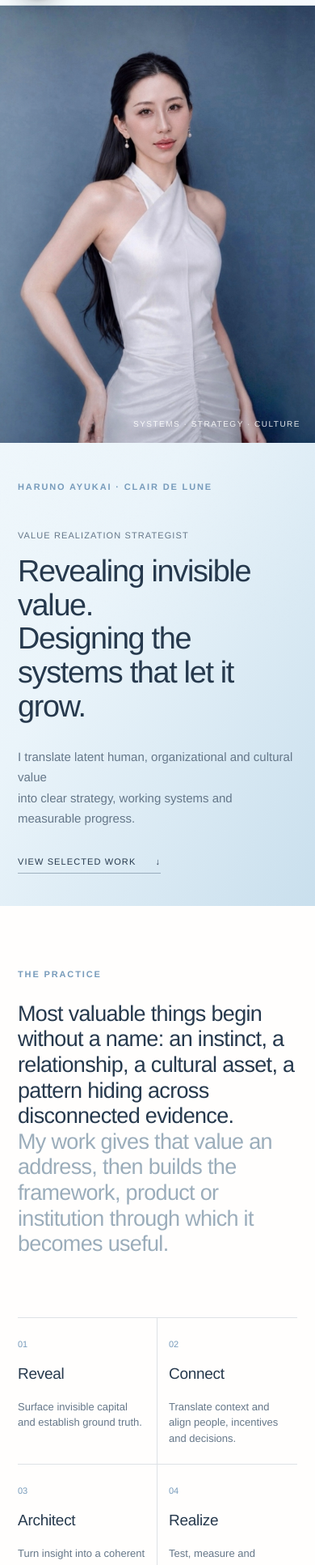
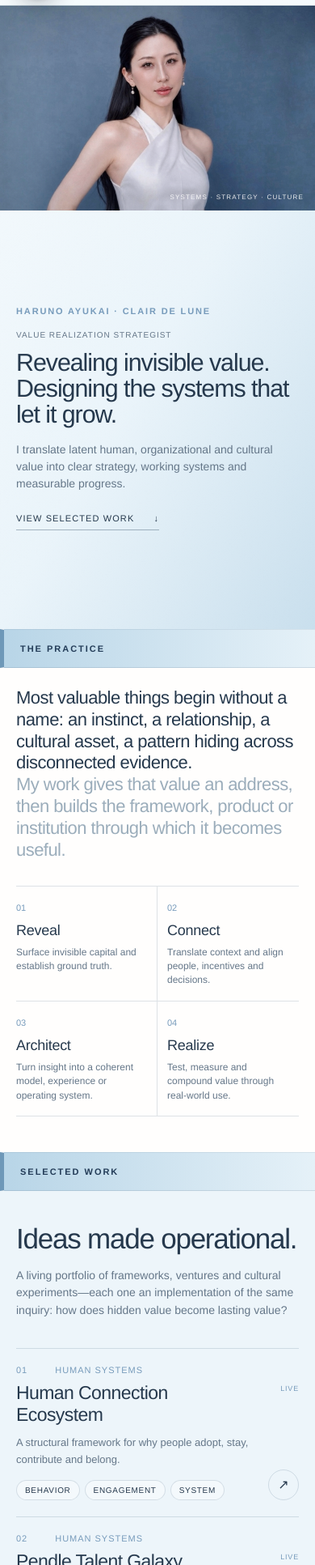
Before and after one commit to Haru317/portfolio, a website built with Vite: page index.html in a window 390 px wide. Shown: the part 67-2000 px from the top of the page at 81% size. Built offline with nearby package versions, Linux system fonts and the light colour scheme.

Commit message:
Redesign mobile portfolio hierarchy and density

```diff
--- a/src/style.css
+++ b/src/style.css
@@ -201,46 +201,90 @@ footer .brand-logo { width: 54px; height: 54px; }
   .menu span { display: block; height: 1px; margin: 5px 0; background: var(--navy); }
   .wordmark { gap: 10px; font-size: 11px; }
   .brand-logo, .nav.scrolled .brand-logo { width: 54px; height: 54px; }
-  .hero { min-height: auto; height: auto; grid-template-columns: 1fr; padding-top: 74px; }
-  .hero-copy { min-height: 545px; height: auto; padding: 48px 22px 40px; order: 2; }
-  .hero-title { margin: 48px 0 0; padding: 0; }
-  .role { margin-bottom: 18px; font-size: 11px; }
-  .hero h1 { font-size: clamp(34px, 9.7vw, 46px); line-height: 1.1; }
+  .hero { min-height: 100svh; height: auto; grid-template-columns: 1fr; padding-top: 74px; }
+  .hero-copy {
+    min-height: 0; height: auto; padding: 24px 20px 28px; order: 2;
+    display: grid; grid-template-rows: auto auto auto; align-content: start;
+  }
+  .hero-title { margin: 18px 0 0; padding: 0; }
+  .role { margin-bottom: 12px; font-size: 10px; }
+  .hero h1 { font-size: clamp(28px, 7.8vw, 32px); line-height: 1.06; letter-spacing: -.035em; }
   .hero h1 span { white-space: normal; }
-  .hero-bottom { grid-template-columns: 1fr; gap: 22px; }
-  .hero-bottom > p span { white-space: normal; }
+  .hero-bottom { width: 100%; margin-top: 18px; grid-template-columns: 1fr; gap: 14px; }
+  .hero-bottom > p { font-size: 14px; line-height: 1.5; }
+  .hero-bottom > p span { display: inline; white-space: normal; }
   .hero-bottom a { width: fit-content; }
-  .hero-portrait { min-height: 64svh; height: 64svh; order: 1; }
-  .hero-portrait img { inset: 0; width: 100%; height: 100%; transform: none; object-fit: cover; object-position: center 24%; }
-  .portrait-caption { right: 18px; bottom: 18px; }
-  .statement, .portfolio, .identity, .contact { padding: 78px 22px; }
-  .statement-copy { margin: 28px 0 62px; }
-  .statement-copy p { font-size: 27px; }
+  .hero-portrait { min-height: 220px; height: 30svh; max-height: 280px; order: 1; }
+  .hero-portrait img { inset: 0; width: 100%; height: 100%; transform: none; object-fit: cover; object-position: center 18%; }
+  .portrait-caption { right: 14px; bottom: 12px; font-size: 8px; }
+
+  #practice, #projects, #principles, #lineage { scroll-margin-top: 74px; }
+  .statement, .portfolio, .identity, .contact { padding: 0 20px 44px; }
+  .statement > .eyebrow,
+  .section-head .eyebrow,
+  .framework .eyebrow,
+  .identity .eyebrow,
+  .contact .eyebrow {
+    min-height: 48px; margin: 0 -20px 24px; padding: 0 20px;
+    display: flex; align-items: center;
+    color: var(--navy); background: linear-gradient(90deg, #b8d5e7 0%, #e5f1f8 100%);
+    border-left: 5px solid #6e98b8; border-top: 1px solid rgba(35,60,88,.08); border-bottom: 1px solid rgba(35,60,88,.12);
+    font-size: 11px; letter-spacing: .18em;
+  }
+  .statement-copy { margin: 0 0 18px; }
+  .statement-copy p { font-size: 22px; line-height: 1.22; }
   .method { grid-template-columns: 1fr 1fr; }
-  .method > div, .method > div:not(:first-child) { padding: 22px 14px 22px 0; border-bottom: 1px solid var(--line); }
-  .method > div:nth-child(even) { padding-left: 14px; border-right: 0; }
-  .method h3 { margin: 18px 0 20px; font-size: 19px; }
-  .method p { font-size: 13px; }
-  .section-head { grid-template-columns: 1fr; gap: 28px; margin-bottom: 48px; }
-  .section-head h2 { font-size: 39px; }
-  .project { grid-template-columns: 1fr 48px; gap: 16px; padding: 23px 0; }
+  .method > div, .method > div:not(:first-child) { padding: 16px 12px 16px 0; border-bottom: 1px solid var(--line); }
+  .method > div:nth-child(even) { padding-left: 12px; border-right: 0; }
+  .method h3 { margin: 10px 0 8px; font-size: 18px; }
+  .method p { font-size: 12px; line-height: 1.45; }
+
+  .section-head { grid-template-columns: 1fr; gap: 16px; margin-bottom: 30px; }
+  .section-head > div:first-child { display: contents; }
+  .section-head .eyebrow { order: 1; }
+  .section-head h2 { order: 2; margin: 0; font-size: 35px; }
+  .section-head > p { order: 3; font-size: 14px; line-height: 1.55; }
+  .project { grid-template-columns: 1fr 42px; gap: 12px; padding: 20px 0; }
   .project-meta { grid-column: 1 / -1; }
-  .project-main h3 { font-size: 25px; }
-  .project-action { flex-direction: column; align-items: flex-end; gap: 22px; }
+  .project-main h3 { font-size: 23px; }
+  .project-main > p { margin-bottom: 14px; font-size: 13px; }
+  .project-action { flex-direction: column; align-items: flex-end; gap: 14px; }
   .status { white-space: nowrap; font-size: 9px; }
-  .portfolio-note { width: 100%; margin: 34px 0 0; }
-  .framework { padding: 78px 22px; grid-template-columns: 1fr; min-height: auto; gap: 60px; }
-  .framework-mark { max-width: 360px; }
-  .framework h2 { font-size: 37px; }
+  .project-arrow { width: 38px; height: 38px; }
+  .portfolio-note { width: 100%; margin: 26px 0 0; }
+
+  .framework { padding: 0 20px 44px; grid-template-columns: 1fr; min-height: auto; gap: 0; }
+  .framework-copy { display: contents; }
+  .framework .eyebrow { order: 1; }
+  .framework-mark { order: 2; width: 180px; max-width: none; margin: 0 auto 22px; }
+  .framework h2 { order: 3; margin: 0; font-size: 31px; line-height: 1.08; }
   .framework h2 span { white-space: normal; }
-  .identity { grid-template-columns: 1fr; gap: 52px; }
-  blockquote { font-size: 37px; }
-  blockquote span { white-space: normal; }
-  .identity-bio { font-size: 15px; line-height: 1.75; }
-  .contact h2 { font-size: 38px; }
-  footer { grid-template-columns: 1fr 1fr; gap: 18px; }
+  .principles { order: 4; margin-top: 24px; }
+  .principles div { grid-template-columns: 96px 1fr; padding: 13px 0; font-size: 12px; }
+
+  .identity { grid-template-columns: 1fr; gap: 0; }
+  .identity-copy { display: contents; }
+  .identity .eyebrow { order: 1; }
+  blockquote { order: 2; margin: 0 0 16px; font-size: clamp(28px, 7.7vw, 31px); line-height: 1.06; }
+  blockquote span { white-space: nowrap; }
+  .identity-bio { order: 3; font-size: 13px; line-height: 1.5; }
+  .identity-credentials {
+    order: 4; margin-top: 22px;
+    display: grid; grid-template-columns: 1fr 1fr;
+  }
+  .identity-credentials > div { min-width: 0; padding: 14px 10px 15px 0; }
+  .identity-credentials > div:nth-child(even) { padding-left: 12px; border-left: 1px solid var(--line); }
+  .identity-credentials span { margin-bottom: 7px; font-size: 9px; }
+  .identity-credentials b { font-size: 14px; line-height: 1.35; }
+  .identity-credentials small { margin-top: 5px; font-size: 10.5px; line-height: 1.4; }
+
+  .contact { min-height: auto; text-align: left; }
+  .contact-inner { display: contents; }
+  .contact h2 { margin: 28px 0 34px; font-size: 33px; line-height: 1.08; }
+  .contact a { font-size: 10px; }
+  footer { padding: 22px 20px; grid-template-columns: 1fr auto; gap: 14px; }
   footer > p:nth-child(2) { display: none; }
-  footer .brand-logo { width: 46px; height: 46px; }
+  footer .brand-logo { width: 26px; height: 26px; box-shadow: 0 4px 10px rgba(10,19,29,.18); }
 }
 
 @media (min-width: 801px) and (max-width: 1180px) {
```
